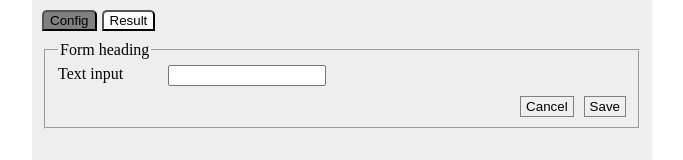
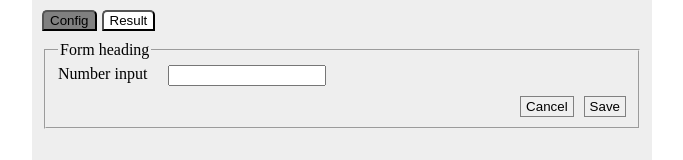
Before and after one commit to megathrone777/form-generate, a React app: page / in a window 1280 px wide. Both pictures are taken after a click on the button "Apply". Shown: the top 160 px of the page, without its empty margins (298-981 px from the left). Built offline with nearby package versions, Linux system fonts and the light colour scheme.

Commit message:
SOme improvements

```diff
--- a/src/components/App/App.js
+++ b/src/components/App/App.js
@@ -18,6 +18,15 @@ const GlobalStyle = createGlobalStyle`
     body { margin: 0; }
 `;
 
+const ItemWrap = ({ label, type, text }) => {
+    return (
+        <InputWrap>
+            <Label htmlFor={label}>{label}</Label>
+            <Input id={label} type={type} text={text ? text : ''} />
+        </InputWrap>
+    )
+};
+
 class App extends Component {
     constructor() {
         super();
@@ -28,7 +37,7 @@ class App extends Component {
             config: `{
                 "formHeading": "Form heading",
                 "items": [
-                    { "type": "text", "label": "Text input" }
+                    { "type": "number", "label": "Number input" }
                 ],
                 "buttons": [
                     { "type": "reset", "label": "Cancel" },
@@ -65,58 +74,31 @@ class App extends Component {
 
     generateForm() {
         const config = JSON.parse(this.state.config);
+        const getInput = (type, label, key) => {
+            const inputs = {
+                'number': <ItemWrap key={key} label={label ? label : 'Number'} type="number" text />,
+                'text': <ItemWrap key={key} label={label ? label : 'Text input'} type="text" text />,
+                'checkbox': <ItemWrap key={key} label={label ? label : 'Checkbox'} type="checkbox" />,
+                'date': <ItemWrap key={key} label={label ? label : 'Date'} type="date" text />,
+                'radio': <ItemWrap key={key} label={label ? label : 'Radio'} type="radio" />,
+                'textarea': (
+                    <InputWrap key={key}>
+                        <Label htmlFor={label}>{label ? label : 'Textarea'}</Label>
+                        <Text id={label} />
+                    </InputWrap>
+                ),
+                'default': <p key={key}>Unknown input type</p>
+            }
+
+            return inputs[type] || inputs['default'];
+        }
         let items, buttons;
 
         if (Array.isArray(config.items)) {
             items = config.items.map((item, key) => {
-                const { type } = item;
+                const { type, label } = item;
 
-                if (type === 'number') {
-                    return (
-                        <InputWrap key={key}>
-                            <Label htmlFor={item.label}>{item.label ? item.label : 'Number'}</Label>
-                            <Input id={item.label} type="number" text />
-                        </InputWrap>
-                    );
-                } else if (type === 'text') {
-                    return (
-                        <InputWrap key={key}>
-                            <Label htmlFor={item.label}>{item.label ? item.label : 'Text input'}</Label>
-                            <Input id={item.label} type="text" text />
-                        </InputWrap>
-                    );
-                } else if (type === 'textarea') {
-                    return (
-                        <InputWrap key={key}>
-                            <Label htmlFor={item.label}>{item.label ? item.label : 'Textarea'}</Label>
-                            <Text id={item.label} />
-                        </InputWrap>
-                    );
-                } else if (type === 'checkbox') {
-                    return (
-                        <InputWrap key={key}>
-                            <Label htmlFor={item.label}>{item.label ? item.label : 'Checkbox'}</Label>
-                            <Input id={item.label} type="checkbox" />
-                        </InputWrap>
-                    );
-                } else if (type === 'date') {
-                    return (
-                        <InputWrap key={key}>
-                            <Label htmlFor={item.label}>{item.label ? item.label : 'Date'}</Label>
-                            <Input id={item.label} type="date" text />
-                        </InputWrap>
-                    );
-                } else if (type === 'radio') {
-                    return (
-                        <InputWrap key={key}>
-                            <Label htmlFor={item.label}>{item.label ? item.label : 'Radio'}</Label>
-                            <Input id={item.label} type="radio" />
-                        </InputWrap>
-                    );
-                }
-                else {
-                    return <p key={key}>Unknown input type</p>;
-                }
+                return getInput(type, label, key);
             });
         } else {
             return <p>Is not array of items</p>;
```
